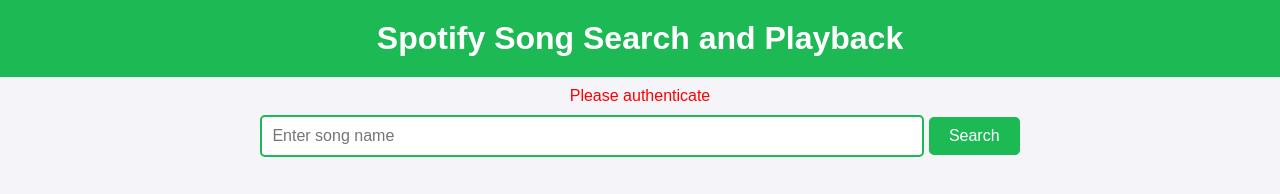
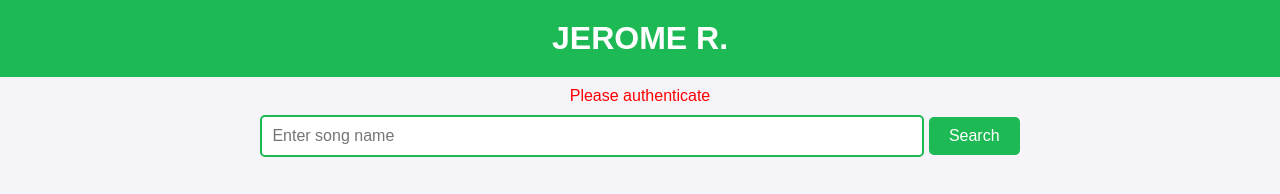
Before and after one commit to BootlifeXu/main, a plain HTML site: page index.html in a window 1280 px wide. Drawn offline with Linux system fonts and the light colour scheme.

Commit message:
Update index.html

```diff
--- a/index.html
+++ b/index.html
@@ -78,7 +78,7 @@
   </style>
 </head>
 <body>
-  <h1>Spotify Song Search and Playback</h1>
+  <h1>JEROME R.</h1>
   <div id="auth-status"></div>
   <input type="text" id="songInput" placeholder="Enter song name">
   <button id="searchBtn">Search</button>
```
